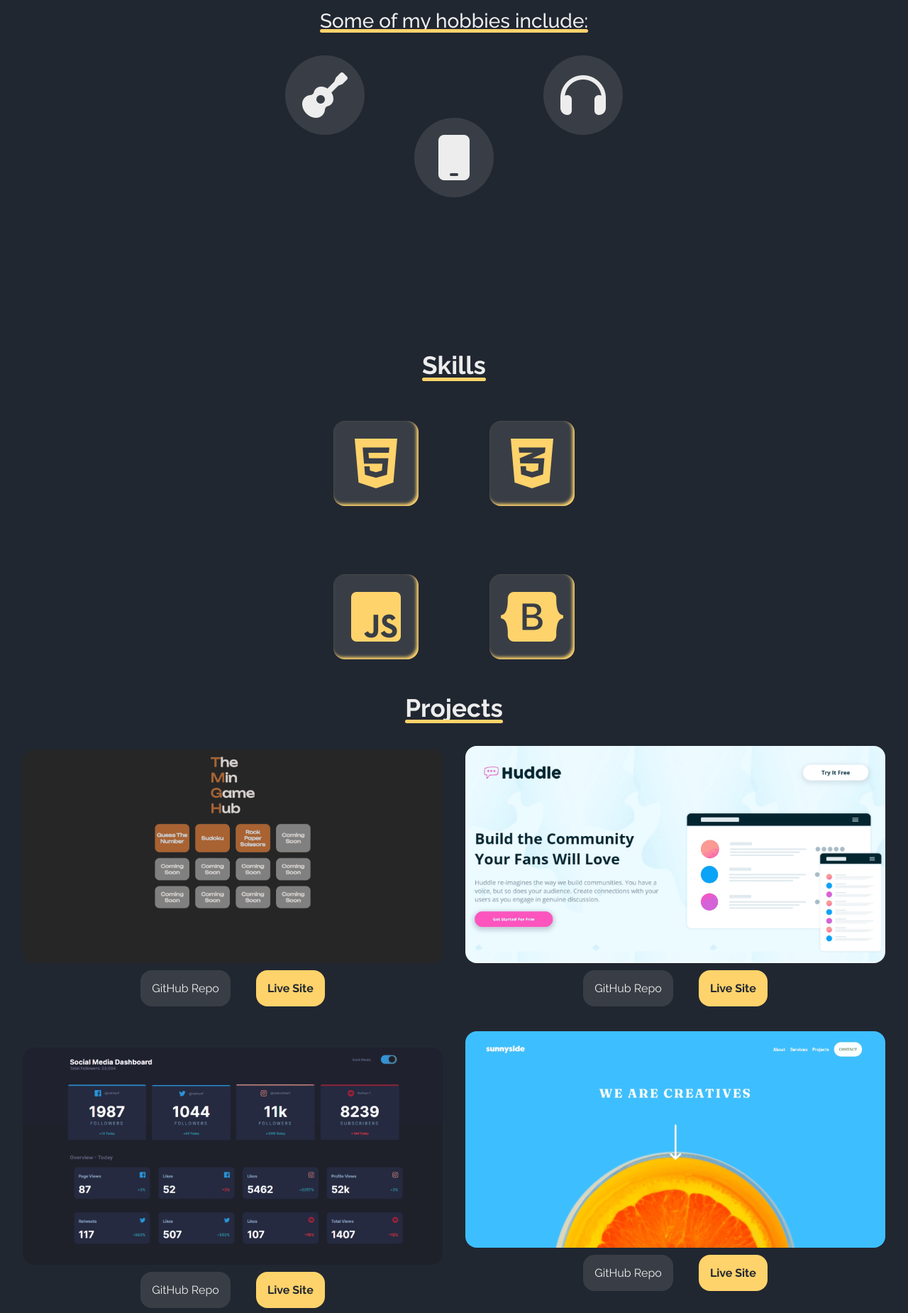
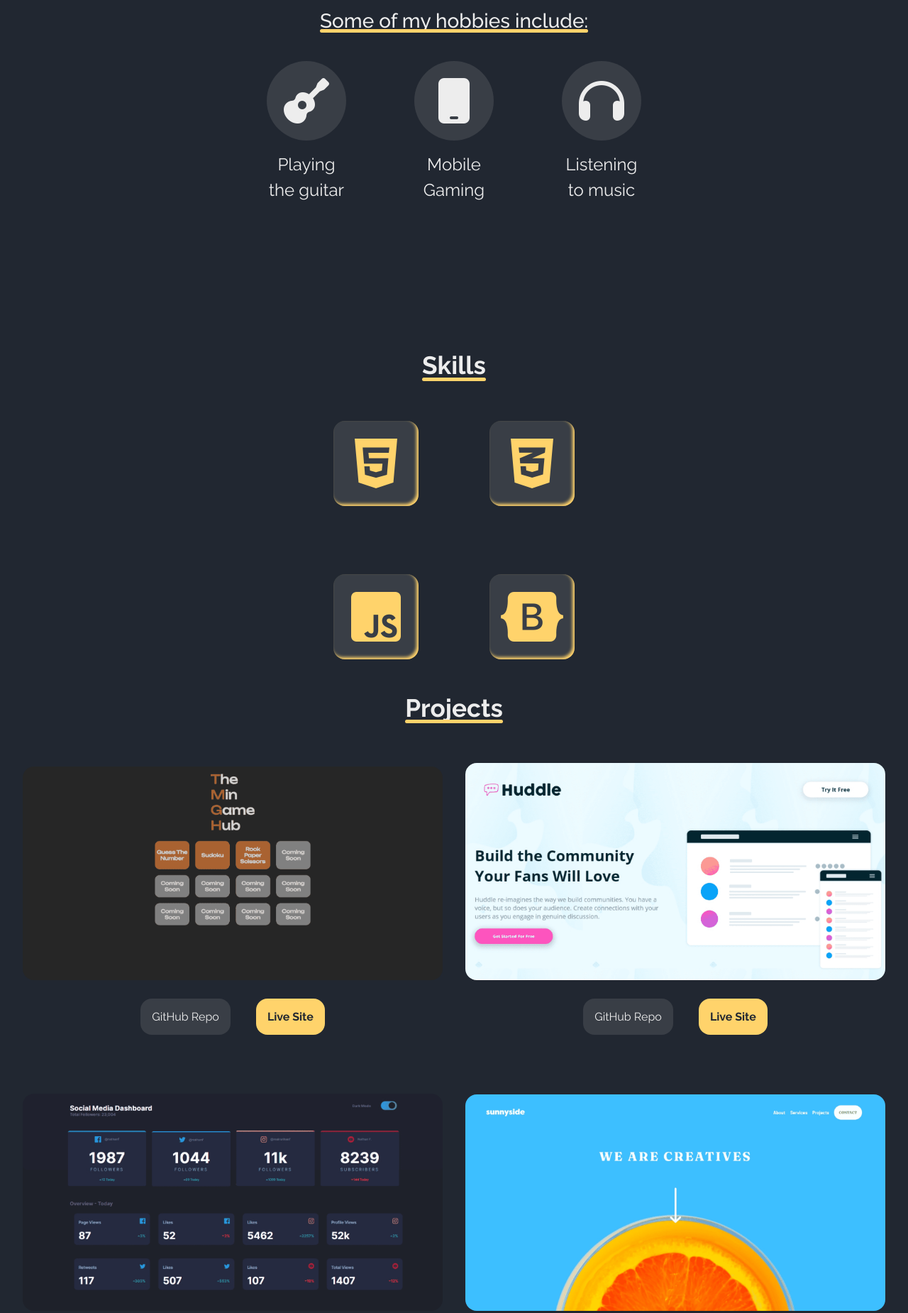
Before and after one commit to mishael-codes/Portfolio, a plain HTML site: page index.html in a window 1280 px wide. Shown: the part 1202-3052 px from the top of the page at 71% size. Drawn offline with nearby package versions, Linux system fonts and the light colour scheme.

Commit message:
ui updates

```diff
--- a/index.html
+++ b/index.html
@@ -130,19 +130,28 @@
           guitar, as well as my ability to work as a team player by volunteering
           with a teaching team.
         </p>
-        <h3>Some of my hobbies include:</h3>
+        <h3 class="mb-4">Some of my hobbies include:</h3>
         <div
-          class="hobby-icons container w-100 d-flex justify-content-between mt-4"
+          class="hobby-icons container w-100 h-100 mb-5 d-flex justify-content-center flex-column flex-md-row"
         >
+        <div class="my-3 mx-md-5">
           <i
-            class="fa-solid fa-guitar fa-4x rounded-circle p-4 align-self-start"
+            class="fa-solid fa-guitar fa-4x rounded-circle p-4"
           ></i>
+          <p class="mt-3">Playing the guitar</p>
+        </div>
+        <div class="my-3 mx-md-5">
           <i
-            class="fa-solid fa-mobile fa-4x rounded-circle p-4 align-self-end"
+            class="fa-solid fa-mobile fa-4x rounded-circle p-4"
           ></i>
+          <p class="mt-3">Mobile Gaming</p>
+        </div>
+        <div class="my-3 mx-md-5">
           <i
-            class="fa-solid fa-headphones fa-4x rounded-circle p-4 align-self-start"
+            class="fa-solid fa-headphones fa-4x rounded-circle p-4"
           ></i>
+          <p class="mt-3">Listening to music</p>
+        </div>
         </div>
       </section>
       <section
@@ -164,8 +173,8 @@
       >
         <h2>Projects</h2>
         <div class="project-container">
-          <div class="project-card mx-md-3 my-4 d-flex flex-column-reverse">
-            <div class="project-links">
+          <div class="project-card mx-md-3 my-5 d-flex flex-column-reverse">
+            <div class="project-links mt-3">
               <a
                 href="https://github.com/mishael-codes/The-Min-Game-Hub"
                 target="_blank"
@@ -186,8 +195,8 @@
             />
           </div>
 
-          <div class="project-card mx-md-3 my-4 d-flex flex-column-reverse">
-            <div class="project-links">
+          <div class="project-card mx-md-3 my-5 d-flex flex-column-reverse">
+            <div class="project-links mt-3">
               <a
                 href="https://github.com/mishael-codes/huddle-landing-page-with-alternating-feature-blocks-master"
                 target="_blank"
@@ -208,8 +217,8 @@
             />
           </div>
 
-          <div class="project-card mx-md-3 my-4 d-flex flex-column-reverse">
-            <div class="project-links">
+          <div class="project-card mx-md-3 my-5 d-flex flex-column-reverse">
+            <div class="project-links mt-3">
               <a
                 href="https://github.com/mishael-codes/social-media-dashboard-with-theme-switcher-master"
                 target="_blank"
@@ -231,9 +240,9 @@
           </div>
 
           <div
-            class="project-card mx-md-3 my-4 mb-5 d-flex flex-column-reverse"
+            class="project-card mx-md-3 my-5 d-flex flex-column-reverse"
           >
-            <div class="project-links">
+            <div class="project-links mt-3">
               <a
                 href="https://github.com/mishael-codes/sunnyside-agency-landing-page-main"
                 target="_blank"
@@ -255,9 +264,9 @@
           </div>
 
           <div
-            class="project-card mx-md-3 my-4 mb-4 d-flex flex-column-reverse"
+            class="project-card mx-md-3 my-5 mb-4 d-flex flex-column-reverse"
           >
-            <div class="project-links w-100">
+            <div class="project-links mt-3 w-100">
               <a
                 href="https://github.com/mishael-codes/BMI-Calc"
                 target="_blank"
--- a/styles/style.css
+++ b/styles/style.css
@@ -158,10 +158,6 @@ button {
   font-size: 1.5rem;
 }
 
-.hobby-icons {
-  height: 200px;
-}
-
 .hobby-icons p {
   font-size: 0.5rem;
 }
```
